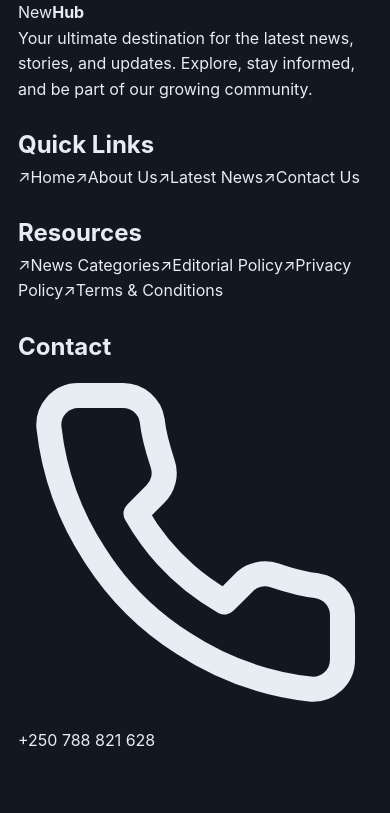
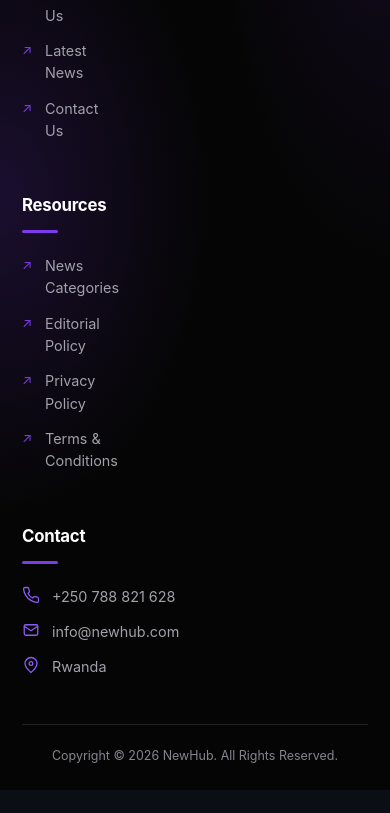
Before and after one commit to aimeprince001/NewsTrends, a React (Vite) app: page / in a window 390 px wide. Shown: the part 9850-10663 px from the top of the page. After the commit the page ends 10640 px from the top, so only its background shows below. Built offline with nearby package versions, Linux system fonts and the light colour scheme; no server answers; the database is empty.

Commit message:
Add responsive premium NewHub footer styles

```diff
--- a/src/index.css
+++ b/src/index.css
@@ -2448,3 +2448,125 @@ button {
     transition-duration: 0.01ms !important;
   }
 }
+
+/* NewHub premium footer */
+.newhub-footer {
+  position: relative;
+  isolation: isolate;
+  overflow: hidden;
+  width: 100%;
+  background: #050505;
+  color: #f8fafc;
+  border-top: 1px solid rgba(124, 58, 237, .18);
+}
+.newhub-footer-glow {
+  position: absolute;
+  z-index: -1;
+  inset: 0;
+  pointer-events: none;
+  background:
+    radial-gradient(ellipse at 0% 50%, rgba(124, 58, 237, .18), transparent 38%),
+    radial-gradient(ellipse at 100% 15%, rgba(124, 58, 237, .13), transparent 34%);
+}
+.newhub-footer-inner {
+  position: relative;
+  display: grid;
+  grid-template-columns: minmax(220px, 1.55fr) repeat(3, minmax(145px, 1fr));
+  gap: clamp(26px, 4vw, 58px);
+  width: min(1200px, 100%);
+  margin: 0 auto;
+  padding: 64px 28px 52px;
+}
+.newhub-footer-brand, .newhub-footer-col { min-width: 0; }
+.newhub-footer-logo {
+  display: inline-flex;
+  align-items: center;
+  gap: 12px;
+  color: #fff;
+  text-decoration: none;
+  transition: transform .25s ease, filter .25s ease;
+}
+.newhub-footer-logo:hover { transform: translateY(-3px); filter: drop-shadow(0 0 12px rgba(124,58,237,.45)); }
+.newhub-logo-icon { display: inline-flex; width: 46px; height: 46px; color: #7c3aed; transition: transform .25s ease; }
+.newhub-footer-logo:hover .newhub-logo-icon { transform: rotate(-5deg) scale(1.04); }
+.newhub-logo-icon svg { width: 100%; height: 100%; }
+.newhub-logo-word { font-size: 1.75rem; font-weight: 800; letter-spacing: -.055em; }
+.newhub-logo-word b { color: #7c3aed; font-weight: 800; }
+.newhub-footer-brand p {
+  max-width: 330px;
+  margin: 22px 0 18px;
+  color: #a1a1aa;
+  font-size: .92rem;
+  line-height: 1.85;
+}
+.newhub-brand-underline {
+  display: block;
+  width: 54px;
+  height: 3px;
+  border-radius: 99px;
+  background: linear-gradient(90deg, #7c3aed, #a78bfa);
+  box-shadow: 0 0 18px rgba(124,58,237,.5);
+}
+.newhub-footer-col h2 {
+  position: relative;
+  margin: 5px 0 27px;
+  padding-bottom: 14px;
+  color: #fff;
+  font-size: 1.05rem;
+  font-weight: 750;
+  letter-spacing: -.015em;
+}
+.newhub-footer-col h2::after {
+  content: "";
+  position: absolute;
+  bottom: 0;
+  left: 0;
+  width: 36px;
+  height: 3px;
+  border-radius: 99px;
+  background: #7c3aed;
+}
+.newhub-footer-col > a,
+.newhub-footer-col > div {
+  display: flex;
+  align-items: flex-start;
+  gap: 10px;
+  width: fit-content;
+  max-width: 100%;
+  margin: 0 0 15px;
+  color: #a1a1aa;
+  font-size: .9rem;
+  line-height: 1.55;
+  text-decoration: none;
+  overflow-wrap: anywhere;
+  transition: color .2s ease, transform .2s ease;
+}
+.newhub-footer-col > a:hover { color: #a78bfa; transform: translateX(4px); }
+.newhub-arrow { flex: 0 0 13px; color: #7c3aed; font-size: .82rem; line-height: 1.6; }
+.newhub-contact > a, .newhub-contact > div { gap: 12px; }
+.newhub-contact-icon { flex: 0 0 18px; width: 18px; height: 18px; color: #8b5cf6; transition: transform .2s ease, color .2s ease; }
+.newhub-contact > a:hover .newhub-contact-icon { color: #c4b5fd; transform: scale(1.12); }
+.newhub-footer-bottom {
+  position: relative;
+  width: min(1200px, calc(100% - 56px));
+  margin: 0 auto;
+  padding: 24px 0 28px;
+  border-top: 1px solid rgba(255,255,255,.12);
+  text-align: center;
+}
+.newhub-footer-bottom p { margin: 0; color: #85858e; font-size: .84rem; line-height: 1.7; }
+@media (max-width: 900px) {
+  .newhub-footer-inner { grid-template-columns: repeat(2, minmax(0, 1fr)); gap: 38px 44px; padding: 52px 28px 40px; }
+  .newhub-footer-brand p { max-width: 420px; }
+}
+@media (max-width: 560px) {
+  .newhub-footer-inner { grid-template-columns: minmax(0, 1fr); gap: 32px; padding: 42px 22px 32px; }
+  .newhub-footer-brand p { max-width: 100%; }
+  .newhub-footer-col h2 { margin-bottom: 22px; }
+  .newhub-footer-col > a, .newhub-footer-col > div { margin-bottom: 13px; }
+  .newhub-footer-bottom { width: calc(100% - 44px); padding: 20px 0 24px; }
+  .newhub-footer-bottom p { font-size: .78rem; }
+}
+@media (prefers-reduced-motion: reduce) {
+  .newhub-footer-logo, .newhub-logo-icon, .newhub-footer-col > a, .newhub-contact-icon { transition: none; }
+}
```
